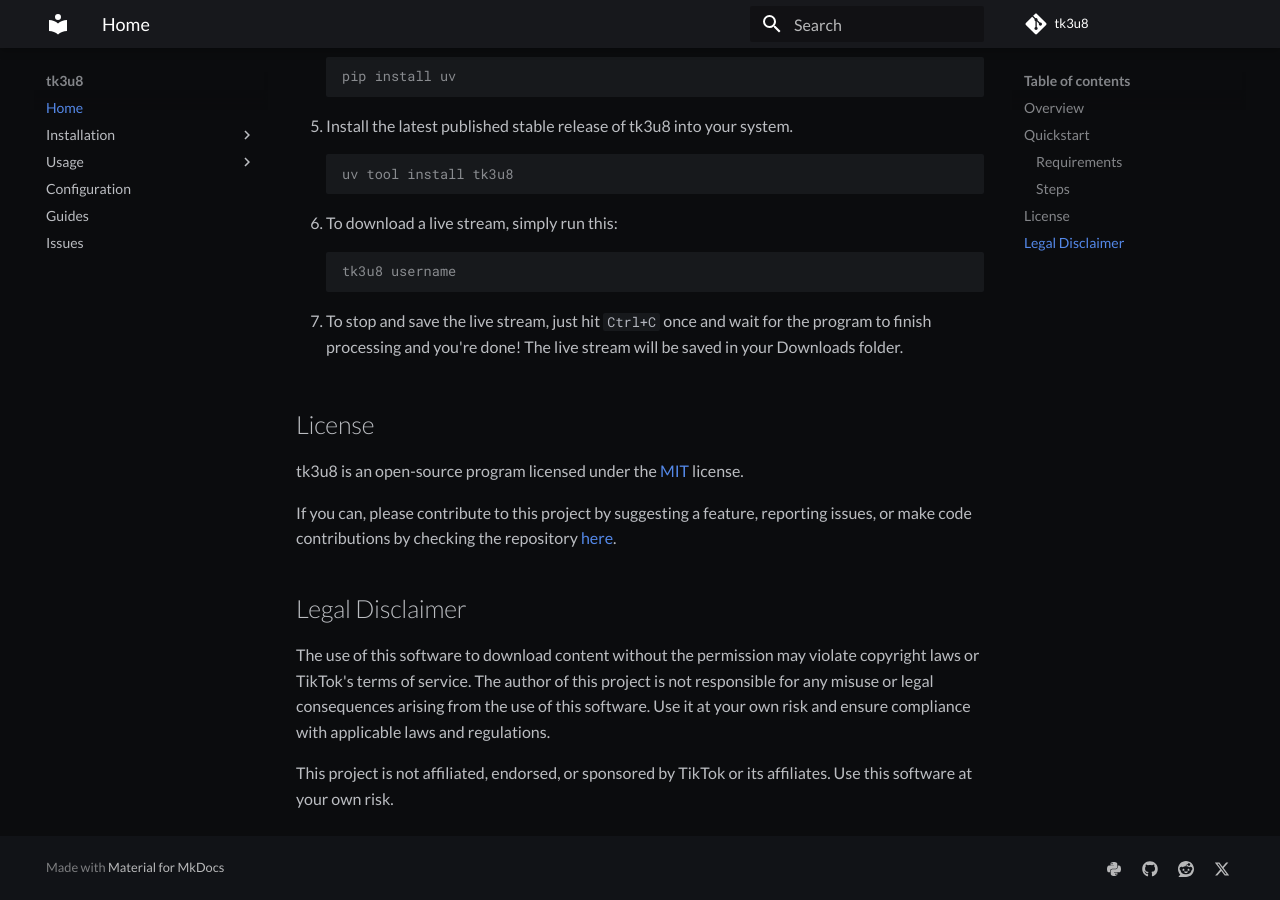
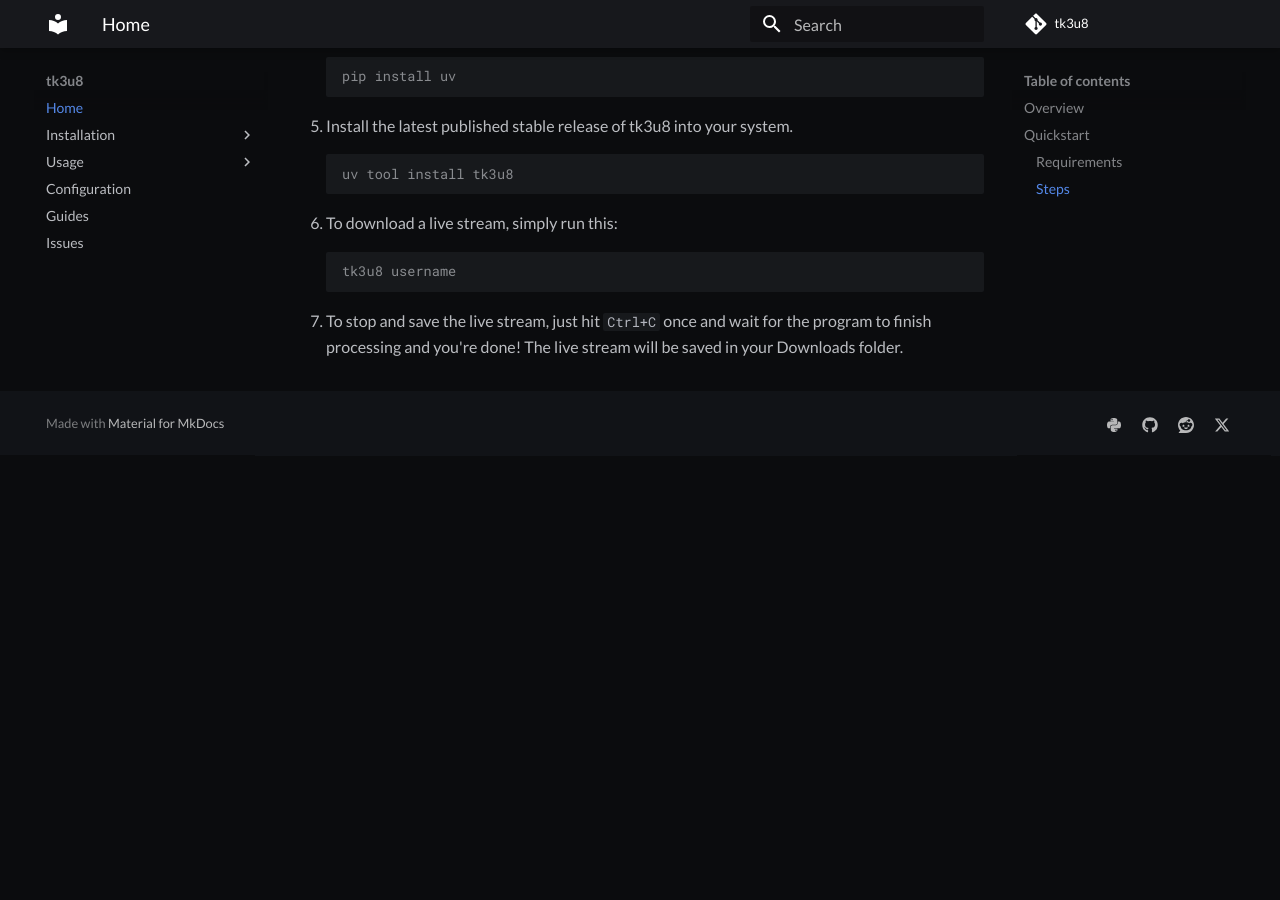
Before and after one commit to Scoofszlo/tk3u8, an MkDocs documentation site: the page built from docs/index.md, in a window 1280 px wide and 900 px high, scrolled down 1095 px. Built offline with MkDocs 1.6.1 and Material for MkDocs 9.7.7, drawn with Linux system fonts in a browser that asks for light colours; comment, search, counter and statistics services are not loaded; the version menu is left out; after the commit the page ends 1550 px from its top, so only the background shows below that.

Commit message:
Remove license and legal disclaimer from the docs section
I think the docs website should focus only on the documentation, while other parts like these must be in the repository at all times

````diff
--- a/docs/index.md
+++ b/docs/index.md
@@ -43,15 +43,3 @@
     ```
 
 7. To stop and save the live stream, just hit `Ctrl+C` once and wait for the program to finish processing and you're done! The live stream will be saved in your Downloads folder.
-
-## License
-
-tk3u8 is an open-source program licensed under the [MIT](https://github.com/Scoofszlo/tk3u8/blob/main/LICENSE) license.
-
-If you can, please contribute to this project by suggesting a feature, reporting issues, or make code contributions by checking the repository [here](https://github.com/Scoofszlo/tk3u8).
-
-## Legal Disclaimer
-
-The use of this software to download content without the permission may violate copyright laws or TikTok's terms of service. The author of this project is not responsible for any misuse or legal consequences arising from the use of this software. Use it at your own risk and ensure compliance with applicable laws and regulations.
-
-This project is not affiliated, endorsed, or sponsored by TikTok or its affiliates. Use this software at your own risk.
````
